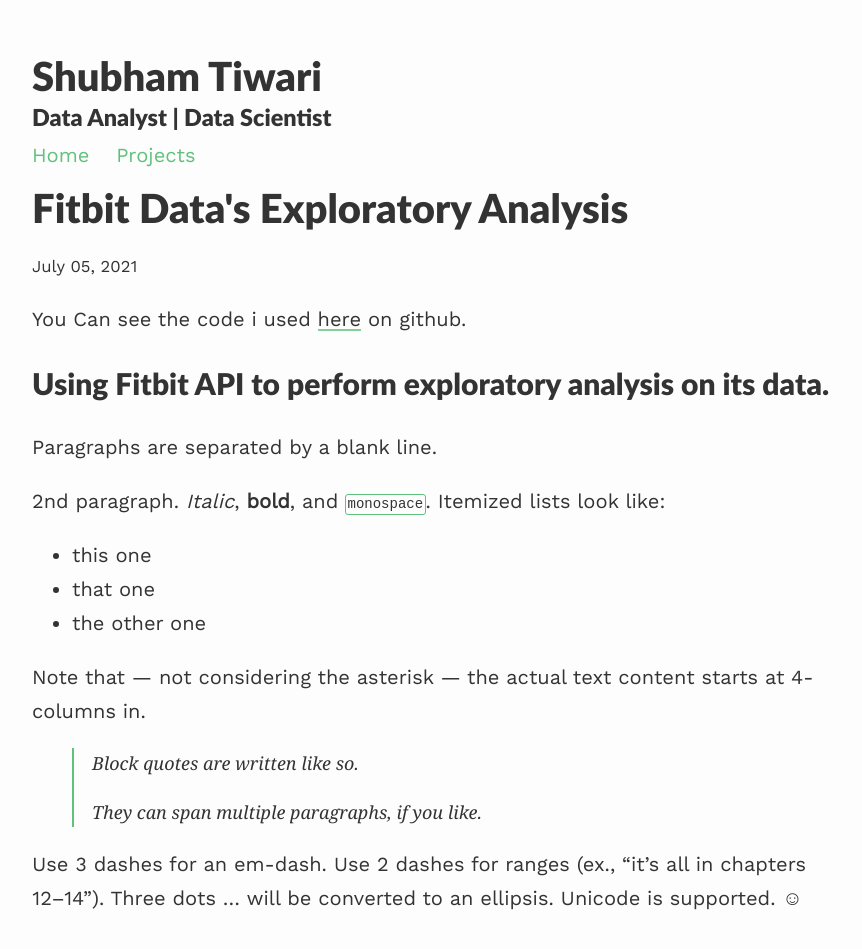
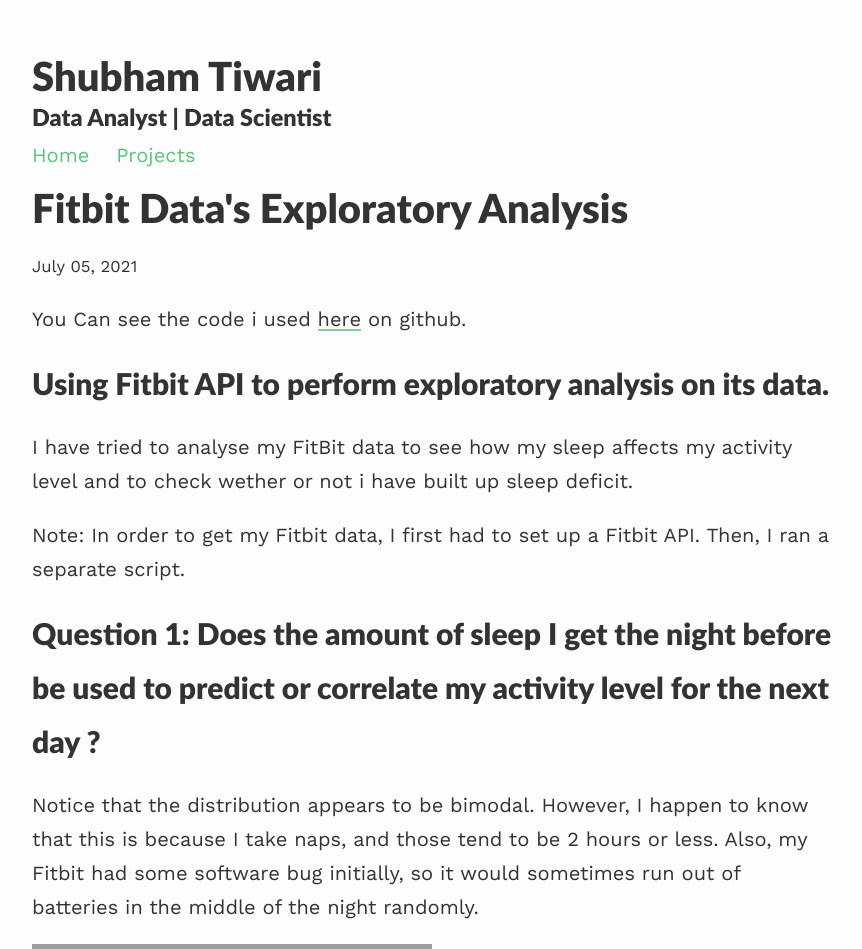
Before and after one commit to shubhamtiwari10/portfolio, a Jekyll site: the page built from _projects/1_project.md, in a window 1280 px wide and 1400 px high. Shown: the top 949 px of the window, without its empty margins (208-1070 px from the left). Built offline with Jekyll 4.4.1, drawn with Linux system fonts in a browser that asks for light colours; nearby versions of some CDN libraries; formulas are drawn with MathJax 3; some of the changed text lies outside the part shown; grey boxes are pictures that could not be loaded.

Commit message:
Update 1_project.md

```diff
--- a/_projects/1_project.md
+++ b/_projects/1_project.md
@@ -8,66 +8,43 @@ You Can see the code i used [here](https://github.com/shubhamtiwari10/fitbit-ana
 Using Fitbit API to perform exploratory analysis on its data.
 ============
 
-Paragraphs are separated by a blank line.
+I have tried to analyse my FitBit data to see how my sleep affects my activity level and to check wether or not i have built up sleep deficit.
 
-2nd paragraph. *Italic*, **bold**, and `monospace`. Itemized lists
-look like:
+Note: In order to get my Fitbit data, I first had to set up a Fitbit API. Then, I ran a separate script.
 
-  * this one
-  * that one
-  * the other one
-
-Note that --- not considering the asterisk --- the actual text
-content starts at 4-columns in.
-
-> Block quotes are
-> written like so.
->
-> They can span multiple paragraphs,
-> if you like.
-
-Use 3 dashes for an em-dash. Use 2 dashes for ranges (ex., "it's all
-in chapters 12--14"). Three dots ... will be converted to an ellipsis.
-Unicode is supported. ☺
-
-
-H2 Header
+Question 1: Does the amount of sleep I get the night before be used to predict or correlate my activity level for the next day ?
 ------------
 
-Here's a numbered list:
+Notice that the distribution appears to be bimodal. However, I happen to know that this is because I take naps, and those tend to be 2 hours or less. Also, my Fitbit had some software bug initially, so it would sometimes run out of batteries in the middle of the night randomly.
 
- 1. first item
- 2. second item
- 3. third item
+![1](https://github.com/shubhamtiwari10/fitbit-analysis/blob/main/visualizations/1.PNG?raw=true)
 
-Note again how the actual text starts at 4 columns in (4 characters
-from the left side). Here's a code sample:
+For the purposes of this project, I will omit naps and/or artificially shortened sleep (< 3 hours).
 
-    # Let me re-iterate ...
-    for i in 1 .. 10 { do-something(i) }
+![2](https://github.com/shubhamtiwari10/fitbit-analysis/blob/main/visualizations/2.PNG?raw=true)
 
-As you probably guessed, indented 4 spaces. By the way, instead of
-indenting the block, you can use delimited blocks, if you like:
+Looks pretty normal.
 
-~~~
-define foobar() {
-    print "Welcome to flavor country!";
-}
-~~~
+Here, I define activity level as the number of steps taken. My activity distribution looks normal.
 
-(which makes copying & pasting easier). You can optionally mark the
-delimited block for Pandoc to syntax highlight it:
+![3](https://github.com/shubhamtiwari10/fitbit-analysis/blob/main/visualizations/3.PNG?raw=true)
 
-~~~python
-import time
-# Quick, count to ten!
-for i in range(10):
-    # (but not *too* quick)
-    time.sleep(0.5)
-    print(i)
-~~~
+My sleep and activity data over the week:
 
+![4](https://github.com/shubhamtiwari10/fitbit-analysis/blob/main/visualizations/4.PNG?raw=true)
 
+Question 1 Results: My sleep does not predict my activity level the next day.
+
+So, we can see from the regression table that how many hours I slept the previous night ('hours_prev') does not significantly predict the amount of steps I take the next day (p = .63). This might be for a variety of reasons.
+
+First, I don't have a lot of data yet! I have only used my Fitbit for a couple months. Second, I am a graduate student, and my sleep is incredibly variable. Third, I love to be active! Even if I am tired, a run usually makes me feel better. Long story short is, I need more data.
+
+![5](https://github.com/shubhamtiwari10/fitbit-analysis/blob/main/visualizations/5.PNG?raw=true)
+
+ That flat line shows that there is no linear relationship.
+
+Question 2: Do I need more sleep the night after I don't get a lot of sleep? In other words, am I building up a sleep deficit?
+------------
 
 ### An h3 header ###
 
@@ -102,6 +79,9 @@ doc](local-doc.html), and to a [section heading in the current
 doc](#an-h2-header). Here's a footnote [^1].
 
 [^1]: Some footnote text.
+
+Summary and Next Steps
+------------
 
 Tables can look like this:
 
```
